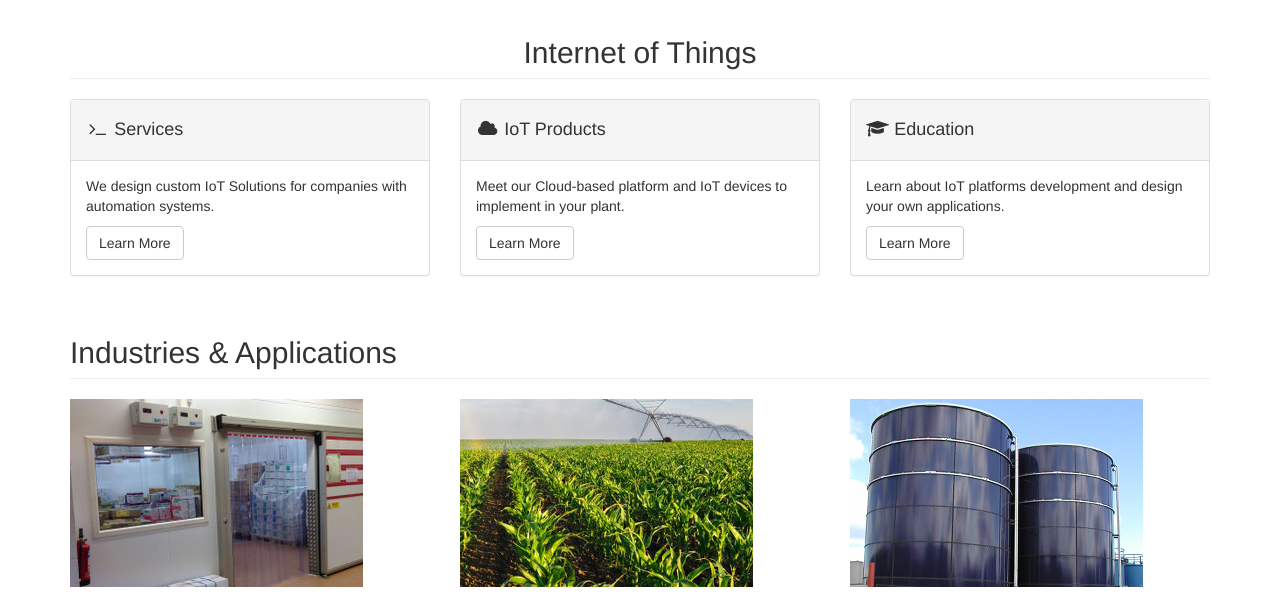
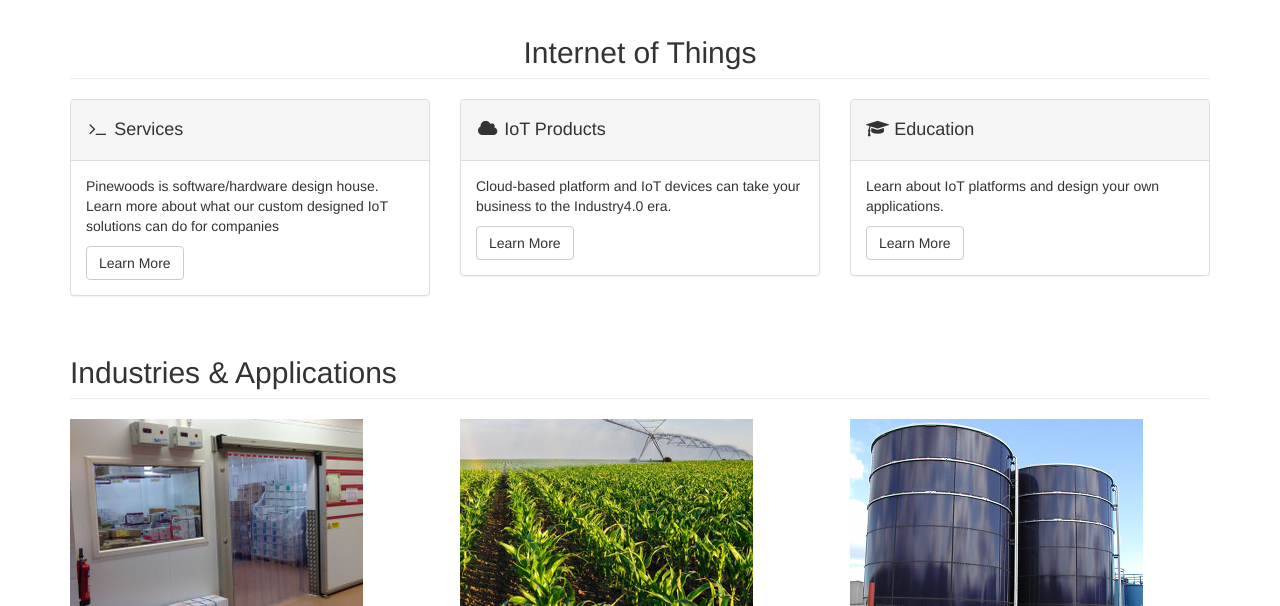
Before and after one commit to pinewoods/branding, a Django app: page / in a window 1280 px wide. Shown: the part 429-1035 px from the top of the page. Run offline with Django 3.2, Linux system fonts and the light colour scheme; some libraries are stand-ins or nearby versions.

Commit message:
Some Fixes

```diff
--- a/branding/website/templates/website/index.html
+++ b/branding/website/templates/website/index.html
@@ -60,7 +60,7 @@
                         <h4><i class="fa fa-fw fa-terminal"></i> {% trans "Services" %}</h4>
                     </div>
                     <div class="panel-body">
-                        <p>{% trans "We design custom IoT Solutions for companies with automation systems." %}</p>
+                        <p>{% trans "Pinewoods is software/hardware design house. Learn more about what our custom designed IoT solutions can do for companies " %}</p>
                         {% trans "Learn More" as learn_more %}
                         <a href="{% url 'services' %}" class="btn btn-default">{{learn_more}}</a>
                     </div>
@@ -72,7 +72,7 @@
                         <h4><i class="fa fa-fw fa-cloud"></i> {% trans "IoT Products" %}</h4>
                     </div>
                     <div class="panel-body">
-                        <p>{% trans "Meet our Cloud-based platform and IoT devices to implement in your plant." %}</p>
+                        <p>{% trans "Cloud-based platform and IoT devices can take your business to the Industry4.0 era." %}</p>
                         <a href="{% url 'products' %}" class="btn btn-default">{{learn_more}}</a>
                     </div>
                 </div>
@@ -83,7 +83,7 @@
                         <h4><i class="fa fa-fw fa-graduation-cap"></i> {% trans "Education" %}</h4>
                     </div>
                     <div class="panel-body">
-                        <p>{% trans "Learn about IoT platforms development and design your own applications." %}</p>
+                        <p>{% trans "Learn about IoT platforms and design your own applications." %}</p>
                         <a href="{% url 'education' %}" class="btn btn-default">{{learn_more}}</a>
                     </div>
                 </div>
--- a/branding/website/templates/website/services.html
+++ b/branding/website/templates/website/services.html
@@ -54,7 +54,8 @@
                     </div>
                     <div class="panel-body">
                         <h4>{% trans "Remote Control" %}</h4>
-                        <p>{% trans "We develop Web and Mobile apps to control legacy sensors over Internet." %}</p>
+                        {# TODO: Revisar #}
+                        <p>{% trans "We develop Web and Mobile apps to control process." %}</p>
                     </div>
                 </div>
             </div>
@@ -82,7 +83,7 @@
                     </div>
                     <div class="panel-body">
                         <h4>{% trans "Dashboards" %}</h4>
-                        <p>{% trans "Analyze all data from your business operation and get detailed reports in real-time." %}</p>
+                        <p>{% trans "Analyze all data from your business' operations and get detailed reports in real-time." %}</p>
                     </div>
                 </div>
             </div>
@@ -108,6 +109,7 @@
         <div class="well">
             <div class="row">
                 <div class="col-md-8">
+                    {# TODO: Revisar #}
                     <p>{% trans "We can supply your demand for IoT solutions to deal your business needs and integrate with your legacy sensors and machinery. Request a proposal for our services." %}</p>
                 </div>
                 <div class="col-md-4">
```
Also changed, not shown: branding/website/templates/website/about.html (+5 -2 lines), branding/website/templates/website/portfolio.html (line endings or trailing spaces).
